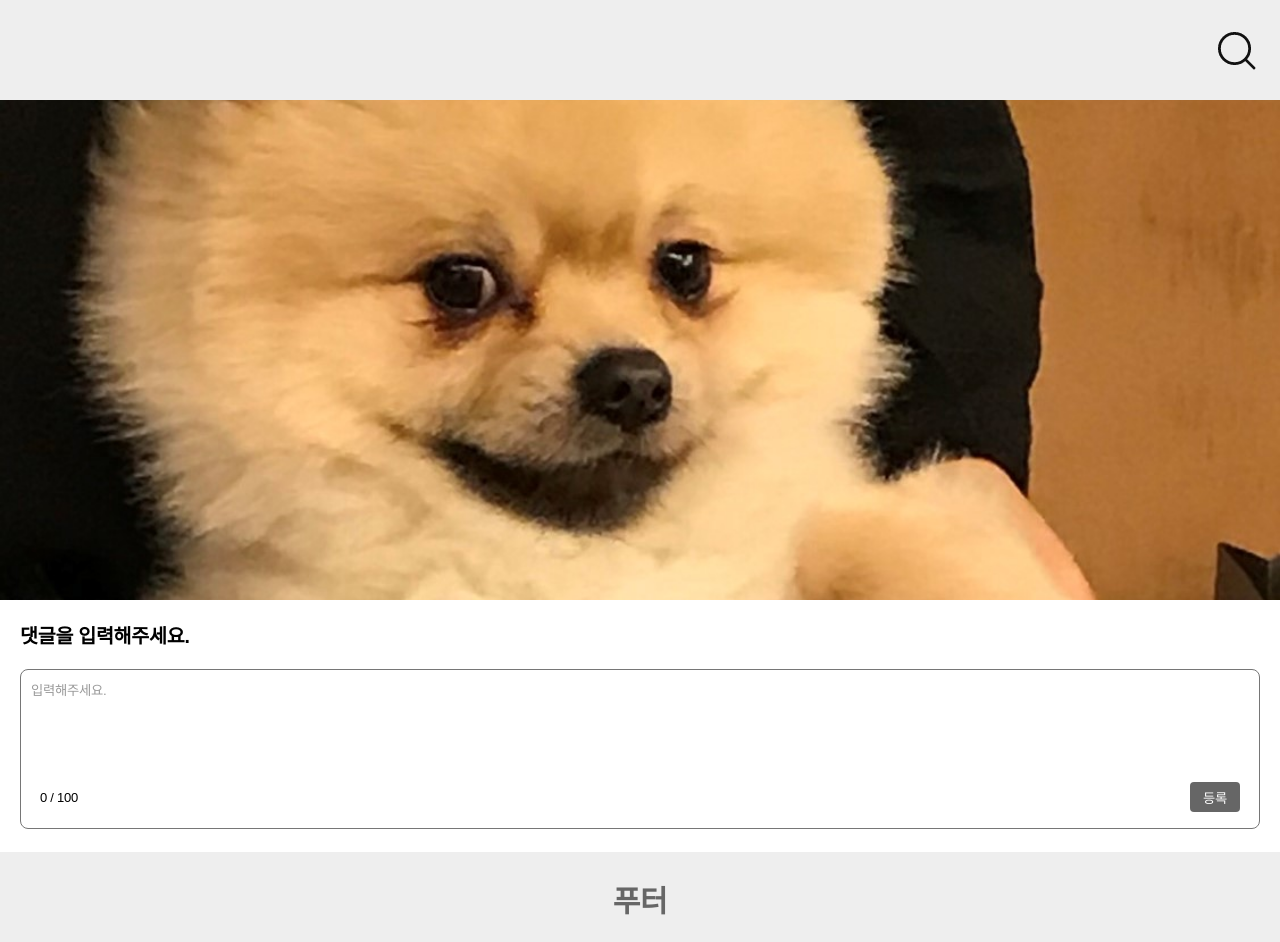
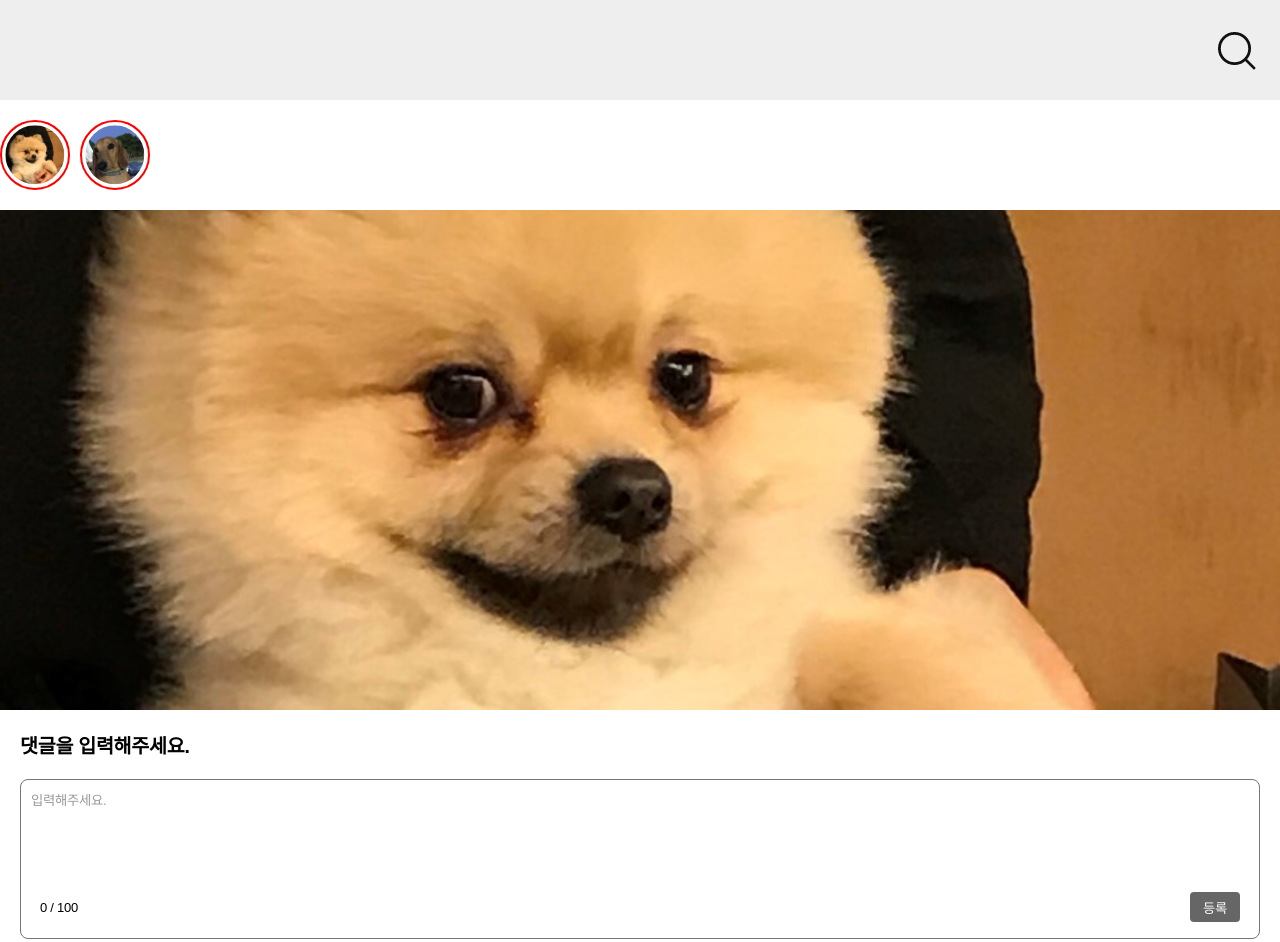
Before and after one commit to JEONMINJU/jmju_personal-project, a website built with webpack: page src/index.html in a window 1280 px wide. Shown: the top 942 px of the page. Built offline with nearby package versions, Linux system fonts and the light colour scheme; a web font is replaced by a local one.

Commit message:
탭메뉴 구현

```diff
--- a/package.json
+++ b/package.json
@@ -36,5 +36,7 @@
     "webpack-cli": "^3.2.3",
     "webpack-dev-server": "^3.1.14"
   },
-  "dependencies": {}
+  "dependencies": {
+    "swiper": "^4.5.0"
+  }
 }
--- a/src/assets/css/main.css
+++ b/src/assets/css/main.css
@@ -504,14 +504,57 @@ details summary::-webkit-details-marker {
   transform: translateY(-50%);
 }
 
-.mj__section {
-  padding: 0 20px;
+.mj__container {
+  position: relative;
 }
 
-.mj__container {
+.mj__container__stories {
+  width: 100%;
+}
+
+.mj__container__stories .stories__box {
+  display: flex;
+  padding: 20px 0;
+}
+
+.mj__container__stories .stories__list {
   position: relative;
+  overflow: hidden;
+  width: 70px;
+  height: 70px;
+  margin-right: 10px;
+  border-radius: 50%;
+  border: 2px solid red;
+}
+
+.mj__container__stories .stories__img img {
+  position: absolute;
+  top: 50%;
+  left: 50%;
+  width: 90%;
+  height: 90%;
+  border-radius: 50%;
+  object-fit: cover;
+  transform: translate(-50%, -50%);
+}
+
+.mj__container__wrapper {
+  position: relative;
+  height: 500px;
+}
+
+.mj__container__inner {
+  display: none;
+  position: absolute;
+  top: 0;
+  left: 0;
   width: 100%;
-  height: 500px;
+  height: 100%;
+  overflow: hidden;
+}
+
+.mj__container__inner.on {
+  display: block;
 }
 
 .mj__container__img img {
@@ -525,6 +568,7 @@ details summary::-webkit-details-marker {
 
 .mj__comment {
   margin: 20px 0;
+  padding: 0 20px;
 }
 
 .mj__comment .comment__form {
--- a/src/assets/js/main.js
+++ b/src/assets/js/main.js
@@ -149,11 +149,11 @@ const layout = () => {
     /* 댓글 이벤트 */
     const commentEvent = () => {
         const $currentText = document.getElementById("js__comment__byte"); //입력된 텍스트
-        const textArea = document.getElementById("js__comment__textarea"); //입력영역
+        const $textArea = document.getElementById("js__comment__textarea"); //입력영역
         const $commentBox = document.querySelector(".js__comment__box"); //댓글박스
         const $submitButton = document.getElementById("submit"); //등록 버튼
 
-        textArea.addEventListener('input', event => {
+        $textArea.addEventListener('input', event => {
             $currentText.innerText = event.target.value.length;
         });
 
@@ -168,10 +168,10 @@ const layout = () => {
 
         /* 텍스트 value */
         function getTextValue() {
-            const _commentText = textArea.value;
+            const _commentText = $textArea.value;
             appendList(_commentText);
 
-            textArea.value = "";
+            $textArea.value = "";
         }
 
         /* 등록 버튼 클릭 */
@@ -180,8 +180,25 @@ const layout = () => {
         });
     };
 
+    /* 상단 스토리 리스트 클릭 */
+    const storiesEvent = () => {
+        const $storyList = document.querySelectorAll(".js__stories__list");
+        const $contentWrapper = document.querySelectorAll(".mj__container__wrapper .mj__container__inner");
+
+        for (let i = 0; i < $storyList.length; i++) {
+            $storyList[i].addEventListener("click", function () {
+                /* 전체 remove on */
+                $contentWrapper.forEach(element => {
+                    element.classList.remove("on");
+                });
+                $contentWrapper[i].classList.add("on");
+            });
+        };
+    };
+
     const layout_init = () => {
         commentEvent();
+        storiesEvent();
     };
 
     layout_init();
--- a/src/index.html
+++ b/src/index.html
@@ -28,12 +28,36 @@
     <section id="container" class="mj__section mj__container">
         <h2 class="mj__title--hidden">메인 컨테이너</h2>
 
+        <!-- other uesr stories -->
+        <div class="mj__container__stories">
+            <div class="stories__box">
+                <a href="#" class="stories__list js__stories__list">
+                    <figure class="stories__img">
+                        <img src="/src/images/webpack-test.jpeg" alt="">
+                    </figure>
+                </a>
 
-        <div class="mj__container__inner">
-            <figure class="mj__container__img">
-                <img src="/src/images/webpack-test.jpeg" alt="메인이미지">
-            </figure>
-            <span class="test__text"></span>
+                <a href="#" class="stories__list js__stories__list">
+                    <figure class="stories__img">
+                        <img src="/src/images/webpack-test1.jpg" alt="">
+                    </figure>
+                </a>
+            </div>
+        </div>
+
+        <div class="mj__container__wrapper">
+            <div class="mj__container__inner on">
+                <figure class="mj__container__img">
+                    <img src="/src/images/webpack-test.jpeg" alt="">
+                </figure>
+                <span class="test__text"></span>
+            </div>
+            <div class="mj__container__inner">
+                <figure class="mj__container__img" >
+                    <img src="/src/images/webpack-test1.jpg" alt="">
+                </figure>
+                <span class="test__text">ddd</span>
+            </div>
         </div>
     </section>
 
```
Also changed, not shown: src/dist/js/divide/layout.js, src/dist/scss/divide/layouts.scss, src/images/webpack-test1.jpg (added), 1 other file.
